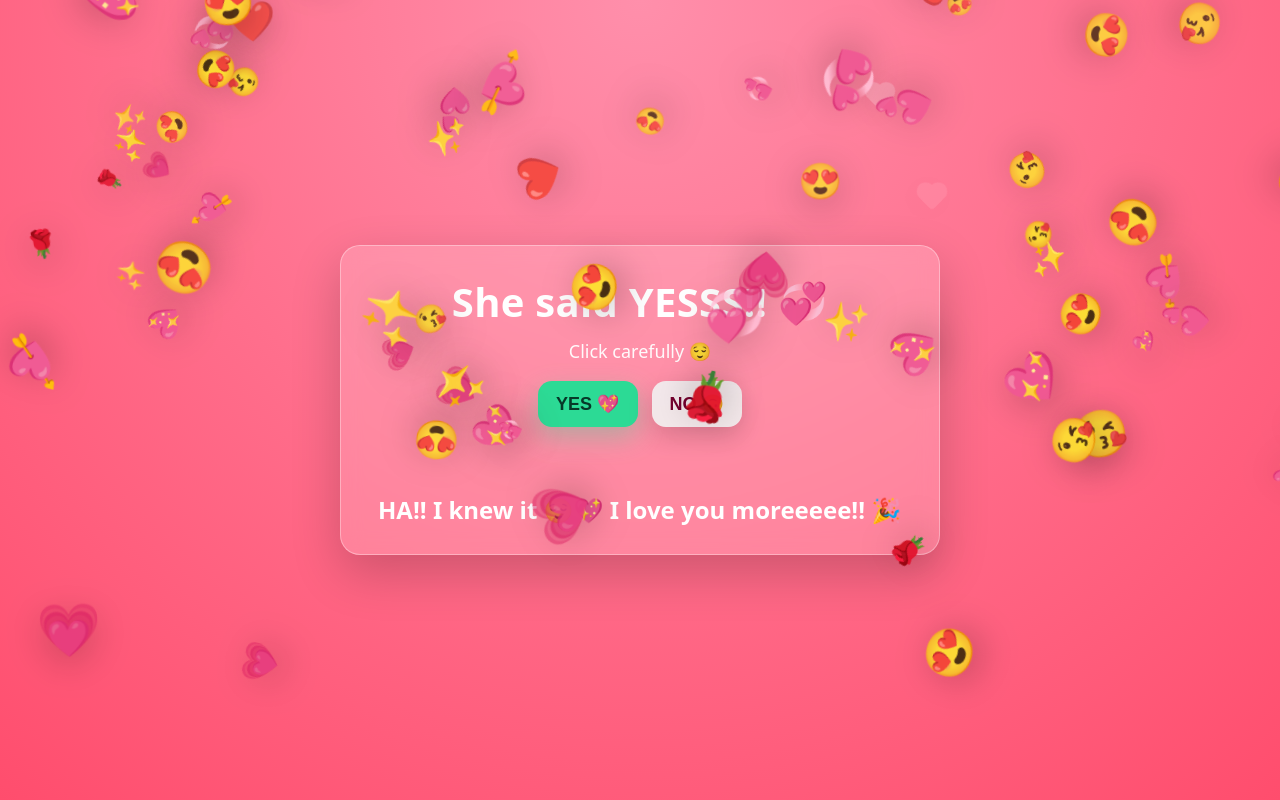
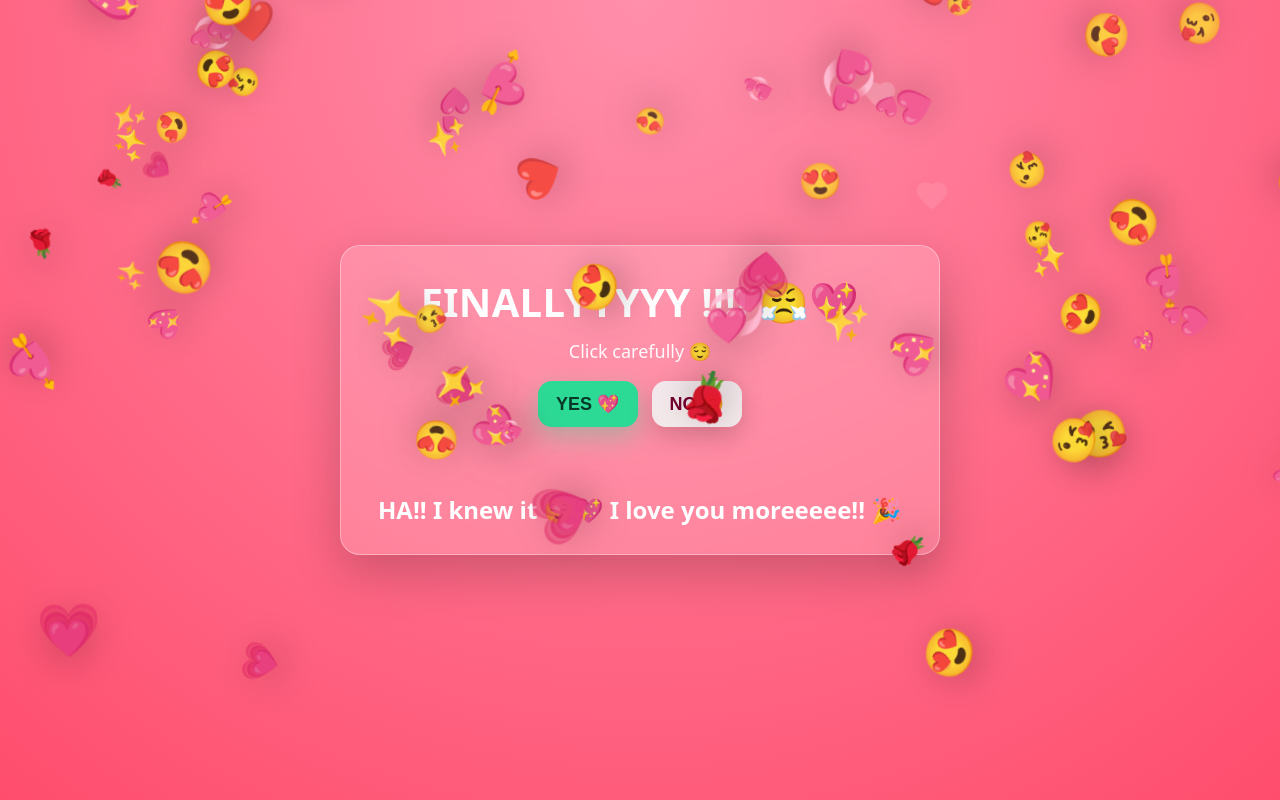
Before and after one commit to Abhiram-svg01/Vaishu.Valentine, a plain HTML site: page index.html in a window 1280 px wide. Both pictures are taken after a click on the button "YES 💖". Shown: the top 800 px of the page. Drawn offline with Linux system fonts and the light colour scheme.

Commit message:
Add files via upload

```diff
--- a/index.html
+++ b/index.html
@@ -293,7 +293,7 @@
       if (celebrating) return;
       celebrating = true;
 
-      questionEl.textContent = "She said YESSS!! 💞";
+questionEl.textContent = "FINALLYYYYY !!!! 😤💖";
       statusEl.textContent = ""; // prevent overlap
       celebrateEl.style.display = "block";
 
```
